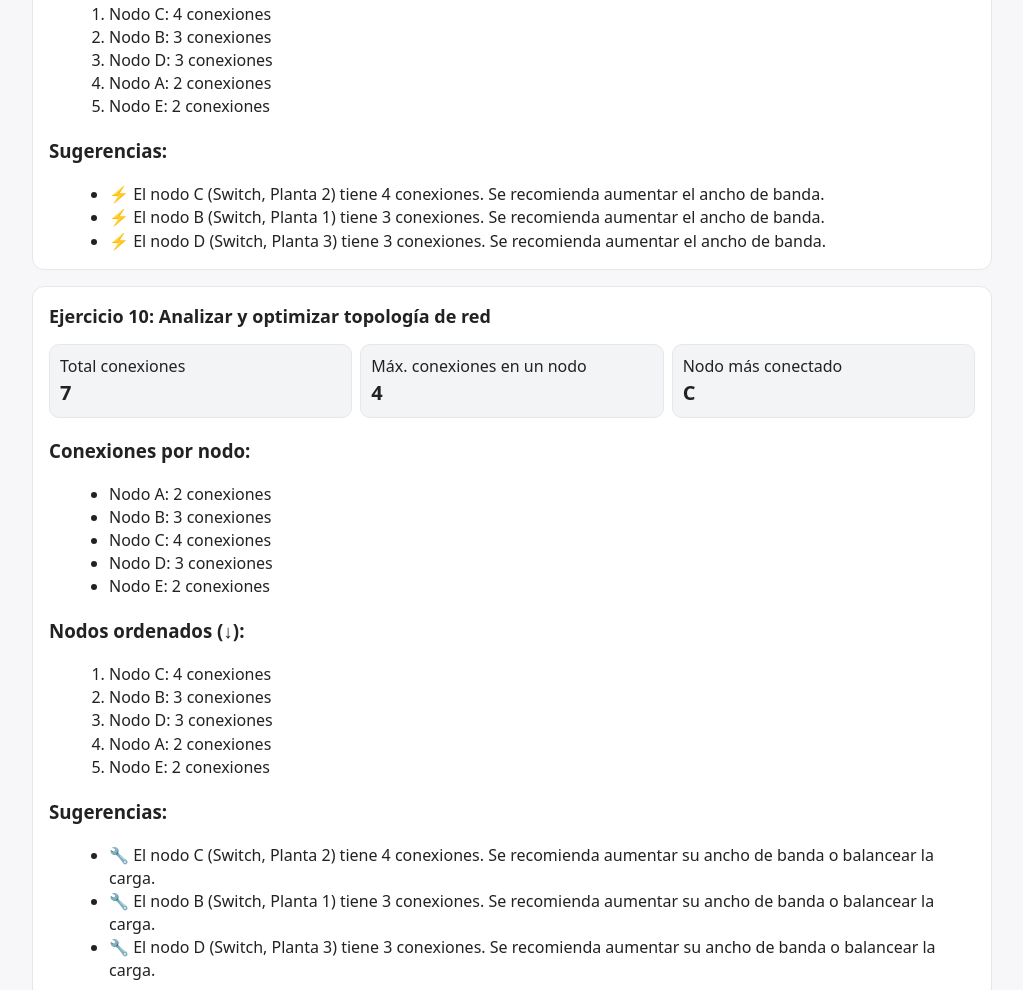
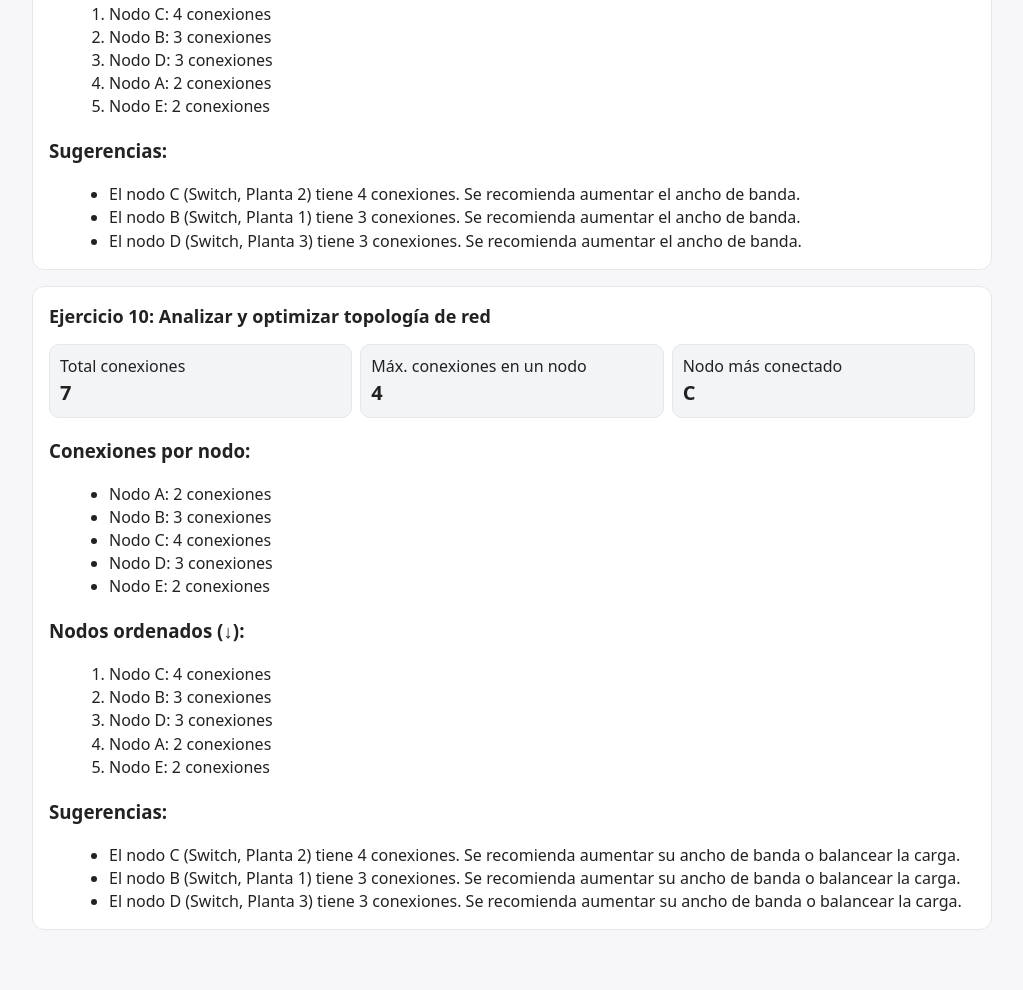
Before and after one commit to AntonellaHernandez427/Trabajos-de-programaci-n-avanzada, a plain HTML site: page index.html in a window 1280 px wide. Shown: the part 2002-2992 px from the top of the page, without its empty margins (128-1151 px from the left). After the commit the page ends 2968 px from the top, so only its background shows below. Drawn offline with Linux system fonts and the light colour scheme.

Commit message:
Update index.html

```diff
--- a/index.html
+++ b/index.html
@@ -216,7 +216,7 @@
       .filter(([, cant]) => cant > 2)
       .map(([nodo, cant]) => {
         const info = topologiaRed9.nodos.find(n => n.id === nodo);
-        return `⚡ El nodo ${nodo} (${info.tipo}, ${info.ubicacion}) tiene ${cant} conexiones. Se recomienda aumentar el ancho de banda.`;
+        return ` El nodo ${nodo} (${info.tipo}, ${info.ubicacion}) tiene ${cant} conexiones. Se recomienda aumentar el ancho de banda.`;
       });
 
     const ej9Content = document.getElementById("ej9-content");
@@ -276,7 +276,7 @@
       .filter(([, cant]) => cant > 2)
       .map(([nodo, cant]) => {
         const info = topologiaRed10.nodos.find(n => n.id === nodo);
-        return `🔧 El nodo ${nodo} (${info.tipo}, ${info.ubicacion}) tiene ${cant} conexiones. Se recomienda aumentar su ancho de banda o balancear la carga.`;
+        return ` El nodo ${nodo} (${info.tipo}, ${info.ubicacion}) tiene ${cant} conexiones. Se recomienda aumentar su ancho de banda o balancear la carga.`;
       });
 
     const ej10Content = document.getElementById("ej10-content");
```
